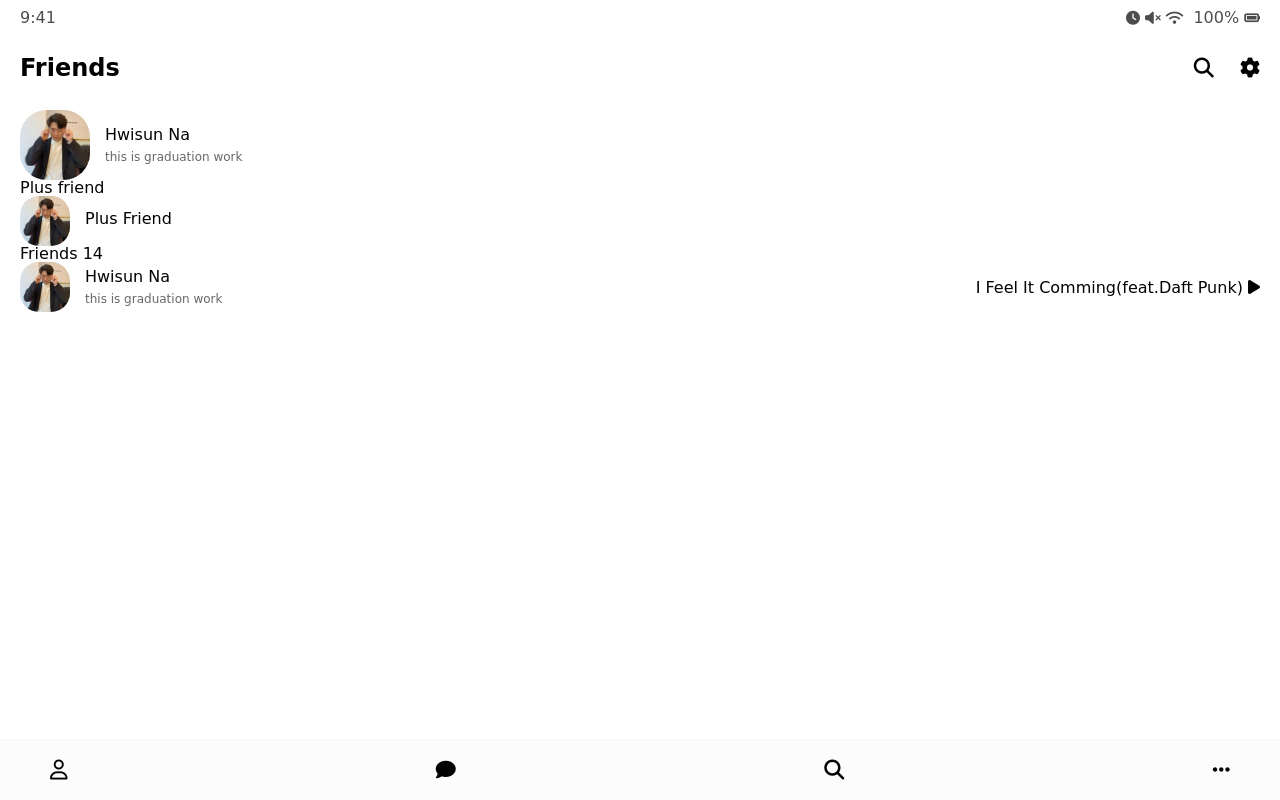
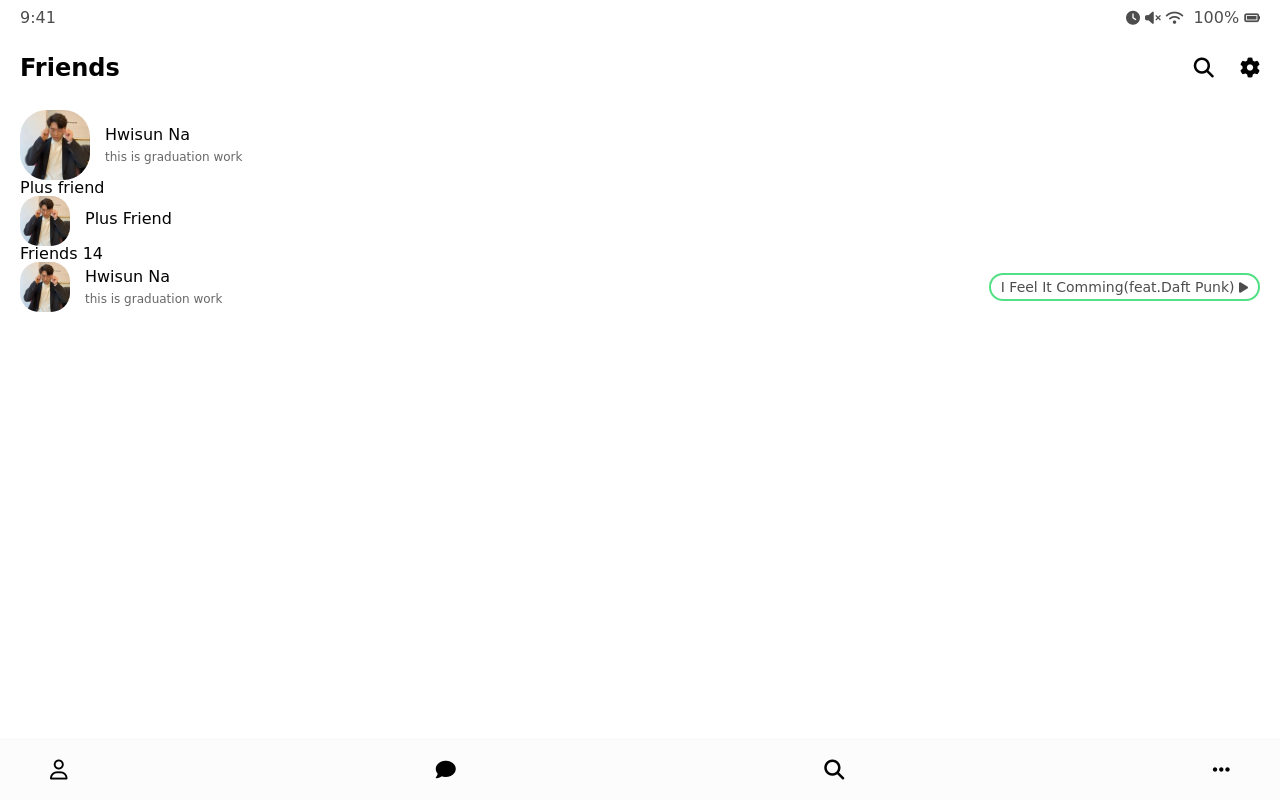
Before and after one commit to hwikun/challenge-kokoa-talk_day15, a plain HTML site: page friends.html in a window 1280 px wide. Drawn offline with Linux system fonts and the light colour scheme; a web font is replaced by a local one.

Commit message:
friends css

```diff
--- a/css/friend.css
+++ b/css/friend.css
@@ -45,3 +45,18 @@
 .friend .chat__timestamp {
     font-size: 12px;
 }
+
+.friend .friend__now-listening {
+    border: 2px solid #52e084;
+    padding: 5px 10px;
+    border-radius: 15px;
+    font-size: 14px;
+}
+
+.friend__now-listening span {
+    opacity: 0.7;
+}
+
+.friend__now-listening i {
+    font-size: 12px;
+}
--- a/friends.html
+++ b/friends.html
@@ -39,7 +39,7 @@
         </header>
         <main class="friends">
             <header class="friends__header">
-                <div class="friends__friend friend friend--lg">
+                <div class="friends__friend friend">
                     <div class="friend__column">
                         <img
                             src="images/avatar.jpg"
@@ -88,8 +88,10 @@
                     </div>
                     <div class="friend__column">
                         <div class="friend__now-listening">
-                            <span>I Feel It Comming(feat.Daft Punk)</span>
-                            <i class="fas fa-play"></i>
+                            <span>
+                                I Feel It Comming(feat.Daft Punk)
+                                <i class="fas fa-play"></i>
+                            </span>
                         </div>
                     </div>
                 </li>
```
Also changed, not shown: css/friends.css (added, +13 -0 lines).
